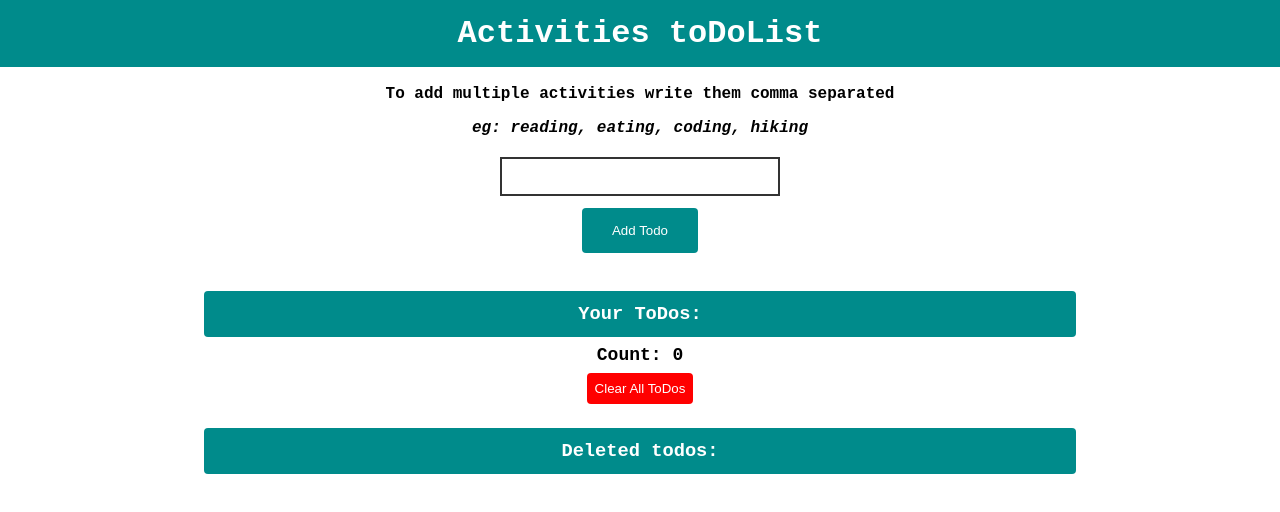
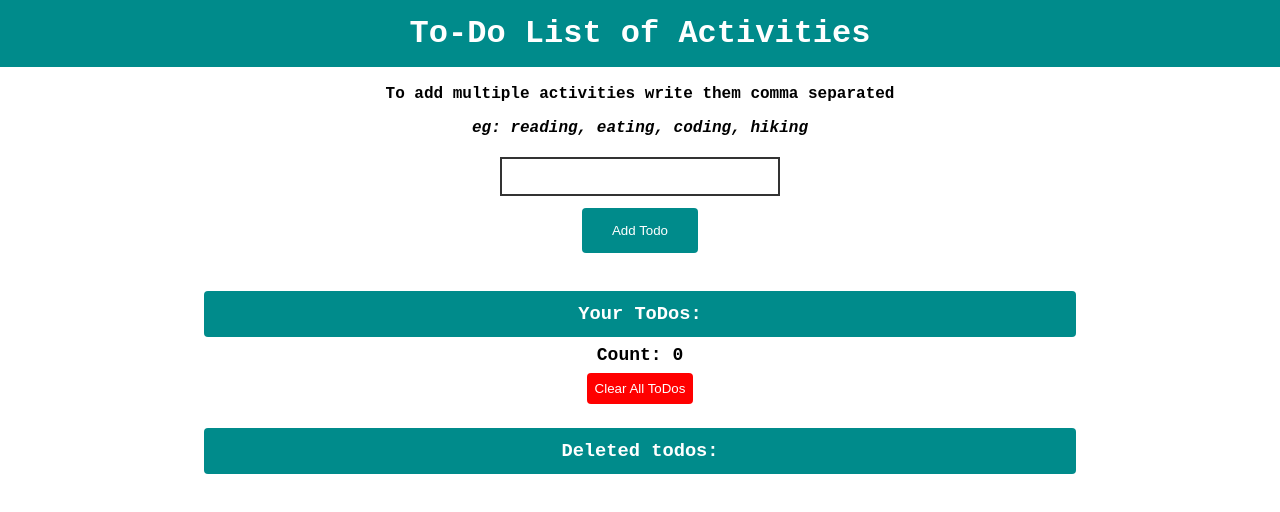
Before and after one commit to ManousakisGS/todoList_exercise, a React (Create React App) app: page / in a window 1280 px wide. Shown: the top 512 px of the page. Built offline with nearby package versions, Linux system fonts and the light colour scheme; the HTML template or start-up script is replaced by a standard one.

Commit message:
update App.js

```diff
--- a/App.js
+++ b/App.js
@@ -1,15 +1,18 @@
+import React, {Component} from 'react';
 import './App.css';
 import AddTodo from './components/AddTodo/AddTodo'
 import TodoList from './components/TodoList/TodoList'
 
-function App(){
+class App extends Component {
+  render() {
   return (
     <div className='App'>
-      <h1 className='header'> Activities toDoList </h1>
+      <h1 className='header'> To-Do List of Activities </h1>
       <AddTodo/>
       <TodoList/>
     </div>
   );
 }
+}
 
 export default App;
```
